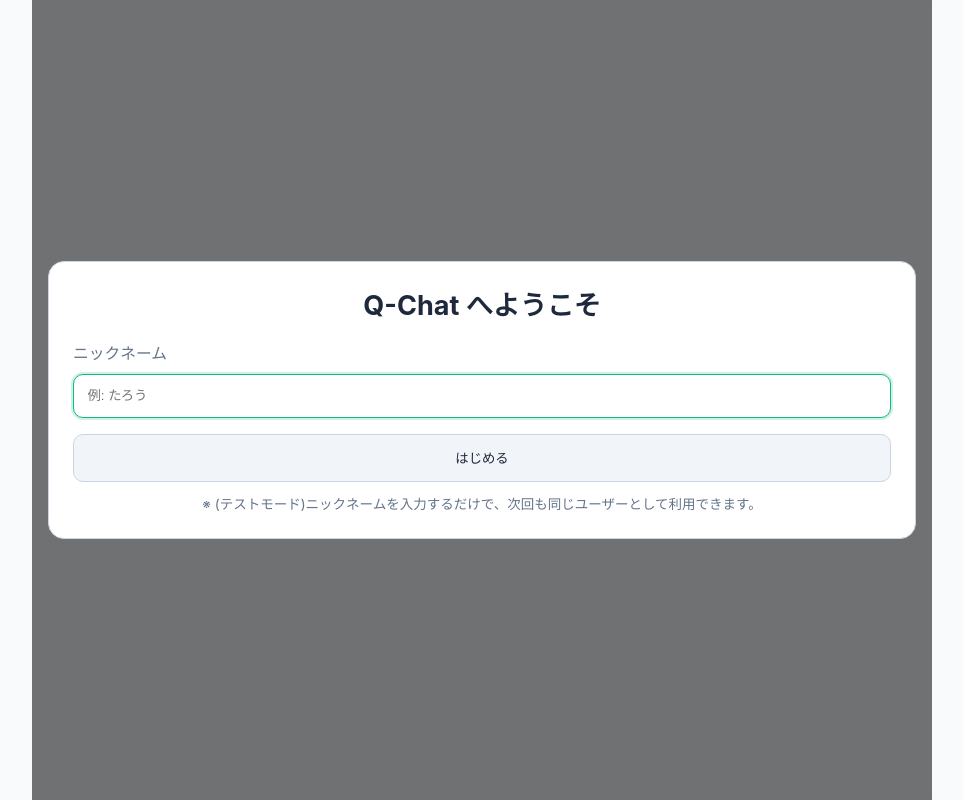
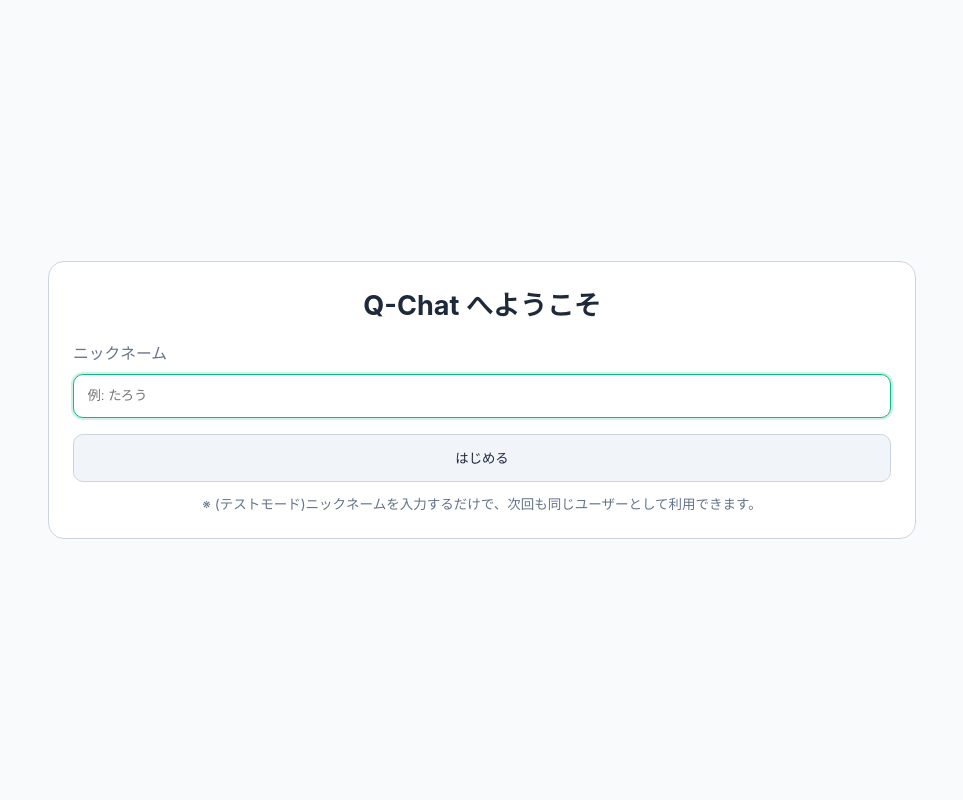
Before and after one commit to uiux-group3/chatapp, a React app in the folder frontend/: page / in a window 1280 px wide. Shown: the whole page, without its empty margins (158-1121 px from the left). Built offline with nearby package versions, Linux system fonts and the light colour scheme; the HTML template or start-up script is replaced by a standard one.

Commit message:
ログインモーダルの背景を透明に変更し、ブラー効果を削除

```diff
--- a/frontend/src/components/LoginModal.tsx
+++ b/frontend/src/components/LoginModal.tsx
@@ -53,7 +53,6 @@ export default function LoginModal({ onLogin }: Props) {
                         placeholder="例: たろう"
                         value={username}
                         onChange={e => setUsername(e.target.value)}
-                        onKeyDown={e => e.key === 'Enter' && handleLogin()}
                         autoFocus
                     />
                     {error && <p className="login-modal-error">{error}</p>}
--- a/frontend/src/index.css
+++ b/frontend/src/index.css
@@ -49,10 +49,10 @@ body {
 }
 
 .login-modal-overlay {
-  background: rgba(0, 0, 0, 0.55);
+  background: transparent;
   padding: 16px;
   z-index: 50;
-  backdrop-filter: blur(6px);
+  backdrop-filter: none;
 }
 
 .login-modal-card {
```
